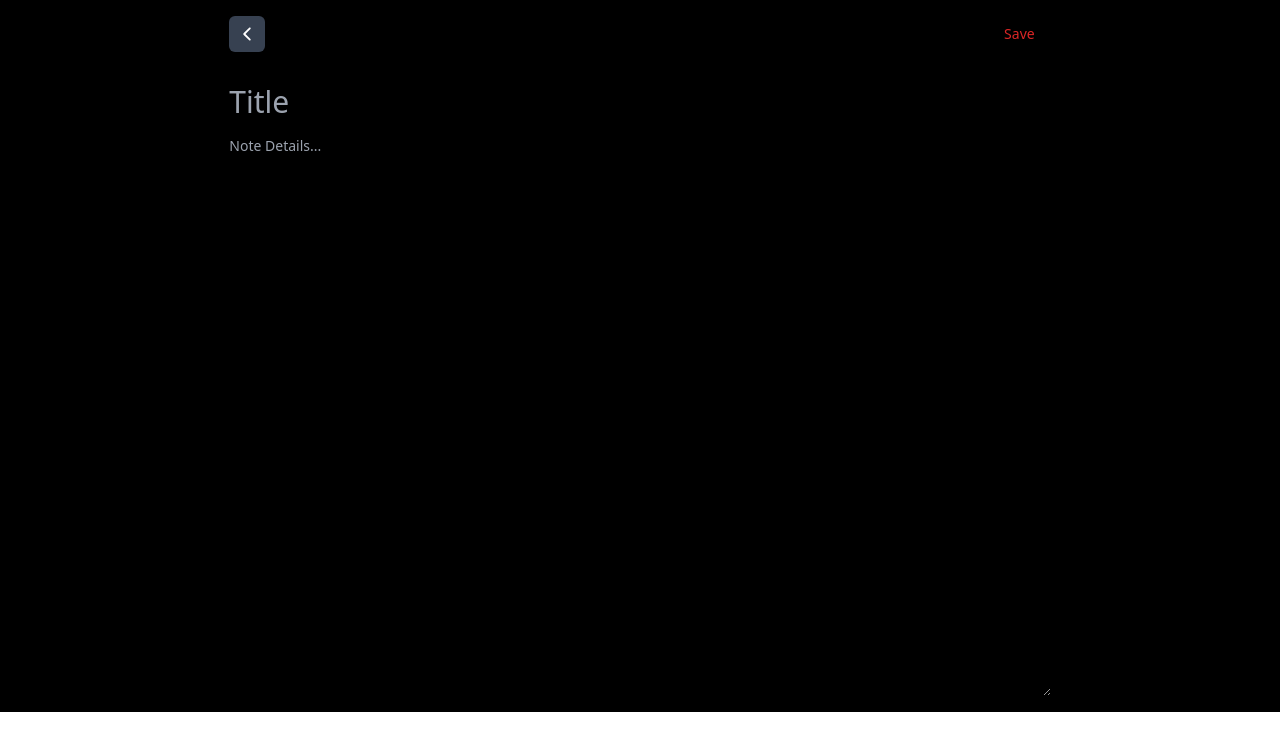
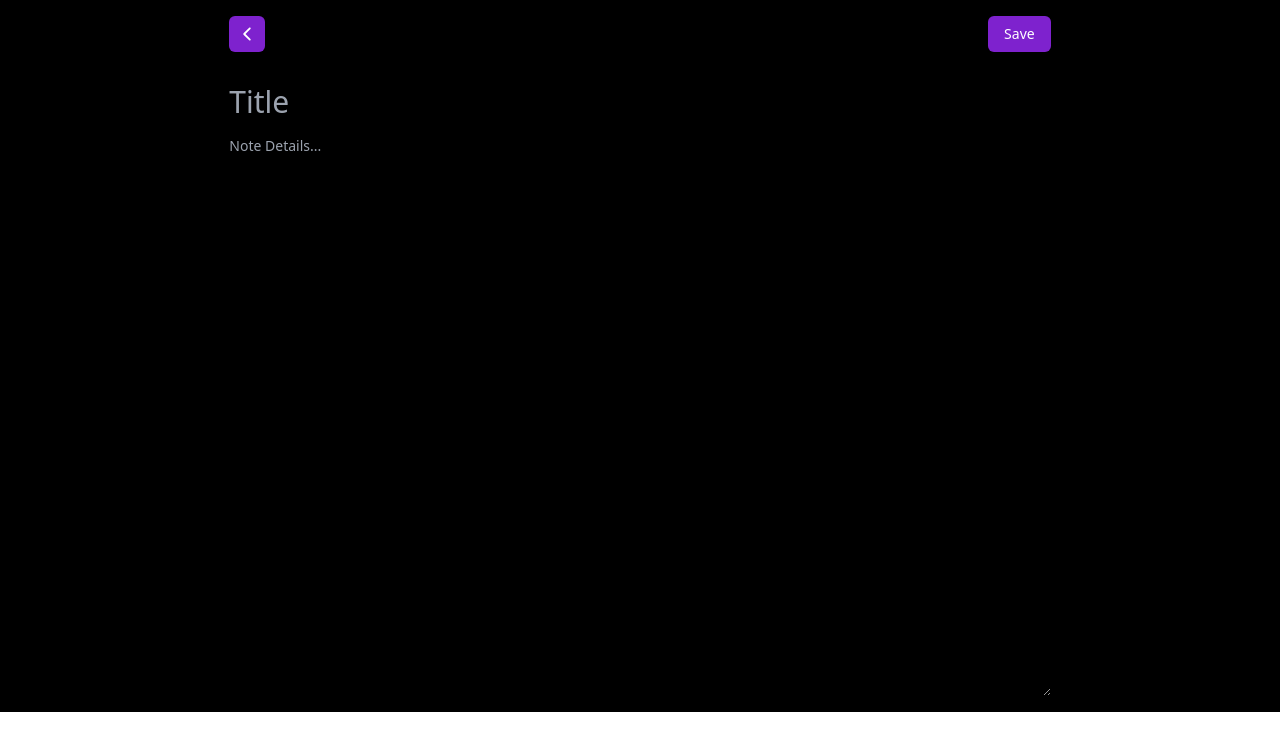
Before and after one commit to Ayothegod/note-tut, a Next.js app: page /createNote in a window 1280 px wide. Shown: the top 750 px of the page. Built offline with nearby package versions, Linux system fonts and the light colour scheme.

Commit message:
change craetennote button colors

```diff
--- a/pages/createNote.jsx
+++ b/pages/createNote.jsx
@@ -31,12 +31,12 @@ const CreateNote = () => {
         <div className=" md:w-2/3 mx-auto text-white h-full  p-4  ">
           <header className="w-full flex items-center justify-between ">
             <Link href="/">
-              <button className="text-xl bg-gray-700 p-2 rounded-md">
+              <button className="text-xl bg-purple-700 p-2 rounded-md">
                 <IoIosArrowBack />
               </button>
             </Link>
             <button
-              className="md:text-red-600  py-2 px-4 rounded-md text-sm font-medium "
+              className="bg-purple-700  py-2 px-4 rounded-md text-sm font-medium "
               onClick={handleSubmit}
             >
               Save
```
